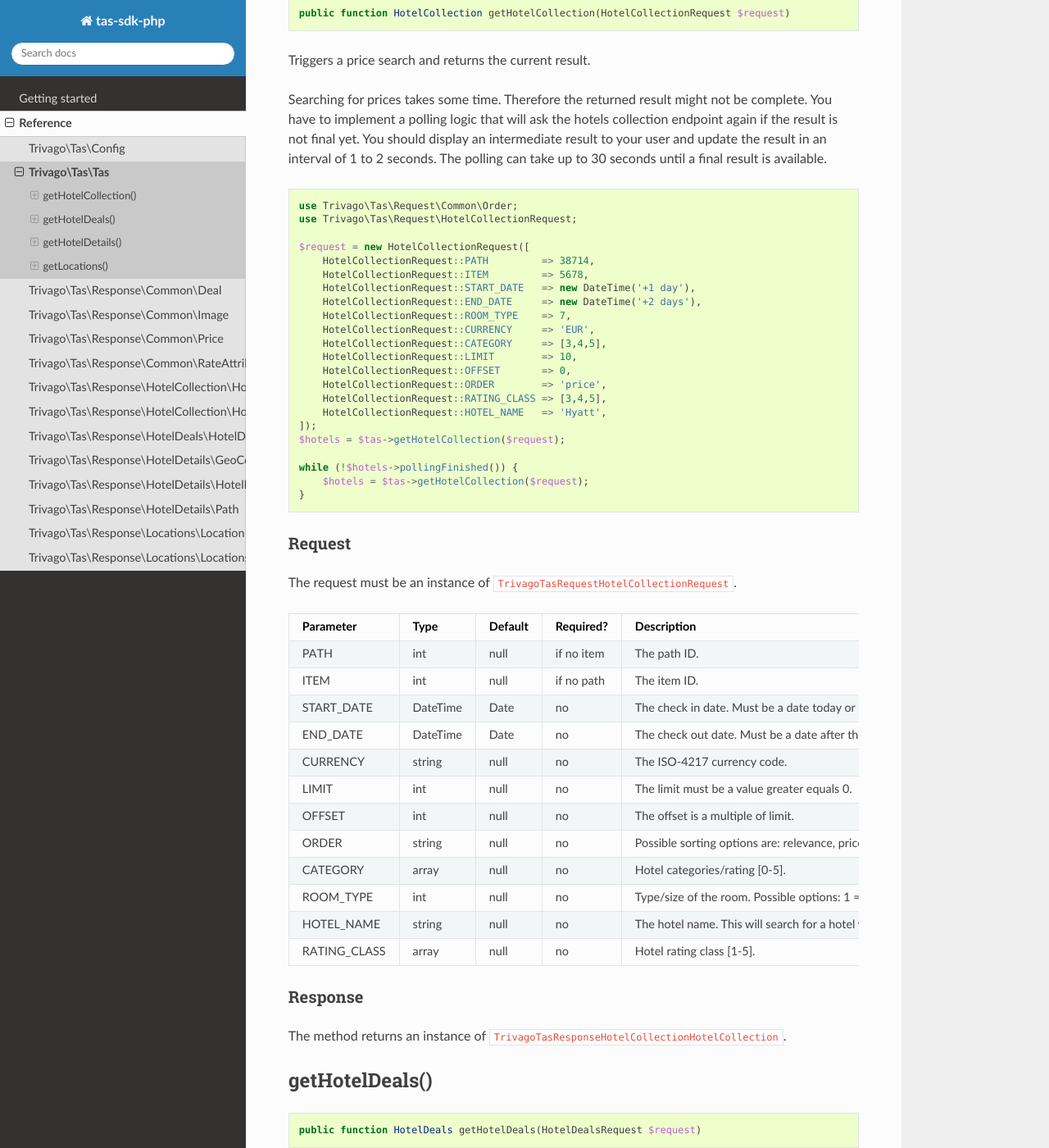
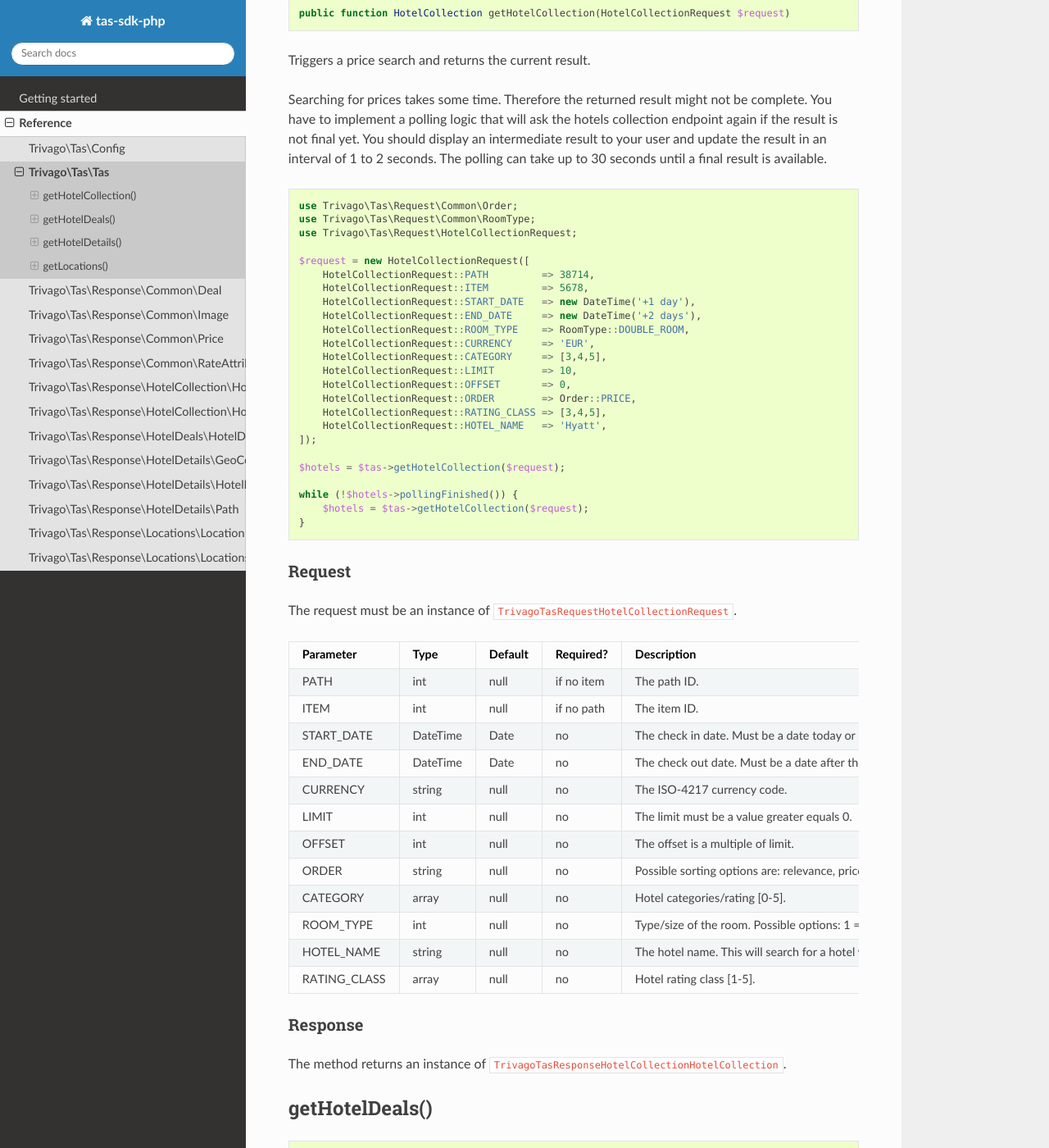
Before and after one commit to sveneisenschmidt/tas-sdk-php, a Sphinx documentation site: the page built from docs/reference/trivago/tas/tas.rst, in a window 1280 px wide and 1400 px high, scrolled down 269 px. Shown: the whole window at 82% size. Built offline with Sphinx 7.4.7 and the Read the Docs theme 2.0.0, drawn with Linux system fonts in a browser that asks for light colours; some of the changed text lies outside the part shown.

Commit message:
WEB-32461 update documentation style

```diff
--- a/docs/reference/trivago/tas/tas.rst
+++ b/docs/reference/trivago/tas/tas.rst
@@ -19,6 +19,7 @@
 .. code-block:: php
 
     use Trivago\Tas\Request\Common\Order;
+    use Trivago\Tas\Request\Common\RoomType;
     use Trivago\Tas\Request\HotelCollectionRequest;
 
     $request = new HotelCollectionRequest([
@@ -26,15 +27,16 @@
         HotelCollectionRequest::ITEM         => 5678,
         HotelCollectionRequest::START_DATE   => new DateTime('+1 day'),
         HotelCollectionRequest::END_DATE     => new DateTime('+2 days'),
-        HotelCollectionRequest::ROOM_TYPE    => 7,
+        HotelCollectionRequest::ROOM_TYPE    => RoomType::DOUBLE_ROOM,
         HotelCollectionRequest::CURRENCY     => 'EUR',
         HotelCollectionRequest::CATEGORY     => [3,4,5],
         HotelCollectionRequest::LIMIT        => 10,
         HotelCollectionRequest::OFFSET       => 0,
-        HotelCollectionRequest::ORDER        => 'price',
+        HotelCollectionRequest::ORDER        => Order::PRICE,
         HotelCollectionRequest::RATING_CLASS => [3,4,5],
         HotelCollectionRequest::HOTEL_NAME   => 'Hyatt',
     ]);
+
     $hotels = $tas->getHotelCollection($request);
 
     while (!$hotels->pollingFinished()) {
@@ -92,17 +94,19 @@
 
 .. code-block:: php
 
+    use Trivago\Tas\Request\Common\RoomType;
     use Trivago\Tas\Request\HotelDealsRequest;
 
     $request = new HotelDealsRequest([
-        HotelDealsRequest::ITEM         => 5555,
-        HotelDealsRequest::START_DATE   => new DateTime('+1 day'),
-        HotelDealsRequest::END_DATE     => new DateTime('+2 days'),
-        HotelDealsRequest::CURRENCY     => 'EUR',
-        HotelDealsRequest::LIMIT        => 25,
-        HotelDealsRequest::OFFSET       => 0,
-        HotelDealsRequest::ROOM_TYPE    => 1
+        HotelDealsRequest::ITEM       => 5555,
+        HotelDealsRequest::START_DATE => new DateTime('+1 day'),
+        HotelDealsRequest::END_DATE   => new DateTime('+2 days'),
+        HotelDealsRequest::CURRENCY   => 'EUR',
+        HotelDealsRequest::LIMIT      => 25,
+        HotelDealsRequest::OFFSET     => 0,
+        HotelDealsRequest::ROOM_TYPE  => RoomType::SINGLE_ROOM
     ]);
+
     $deals = $tas->getHotelDeals($request);
 
     while (!$deals->pollingFinished()) {
@@ -152,7 +156,7 @@
 
     use Trivago\Tas\Request\HotelDetailsRequest;
 
-    $request = new HotelDetailsRequest(51383);
+    $request      = new HotelDetailsRequest(51383);
     $hotelDetails = $tas->getHotelDetails($request);
 
 Request
@@ -187,7 +191,7 @@
 
     use Trivago\Tas\Request\LocationsRequest;
 
-    $request = new LocationsRequest('düsseldorf');
+    $request   = new LocationsRequest('düsseldorf');
     $locations = $tas->getLocations($request);
 
     foreach ($locations as $location) {
```
